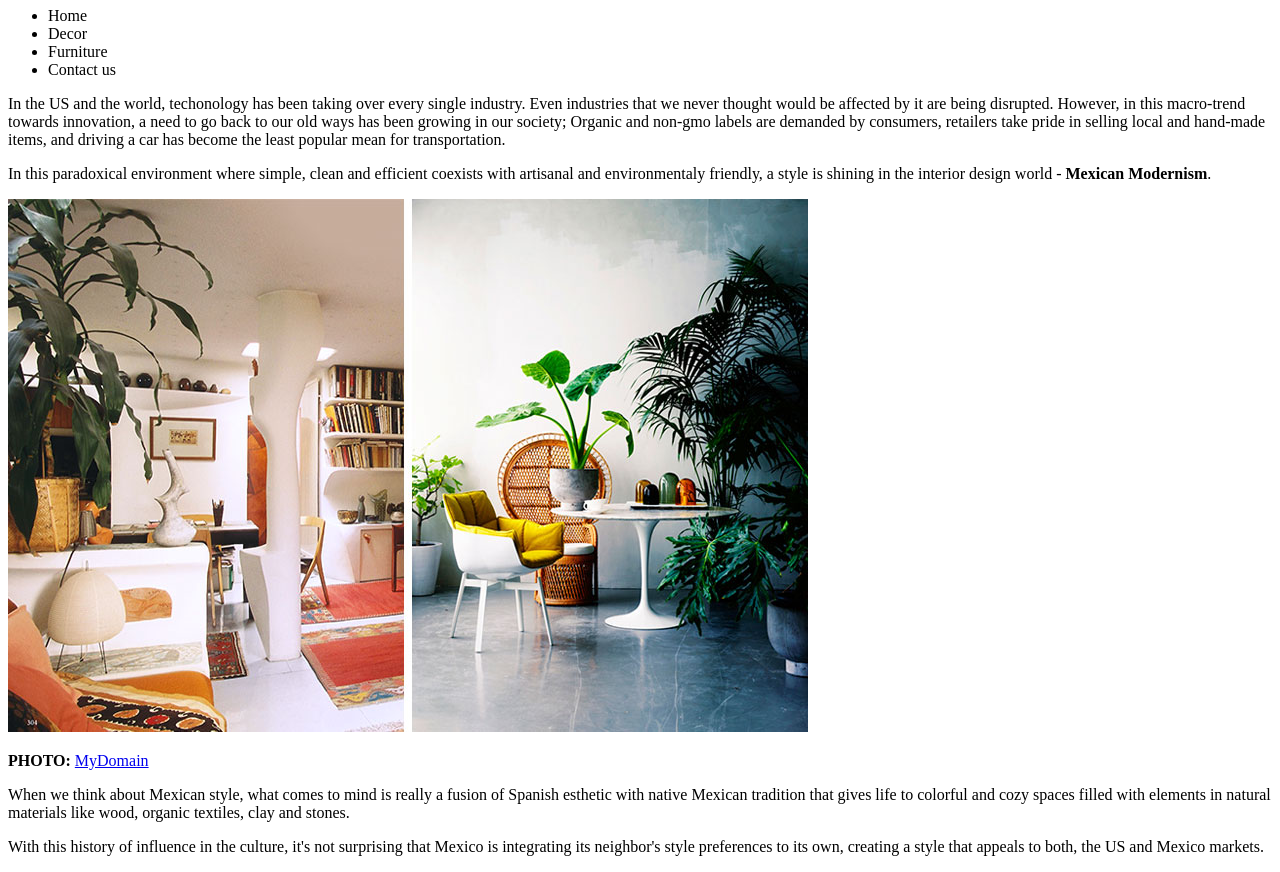
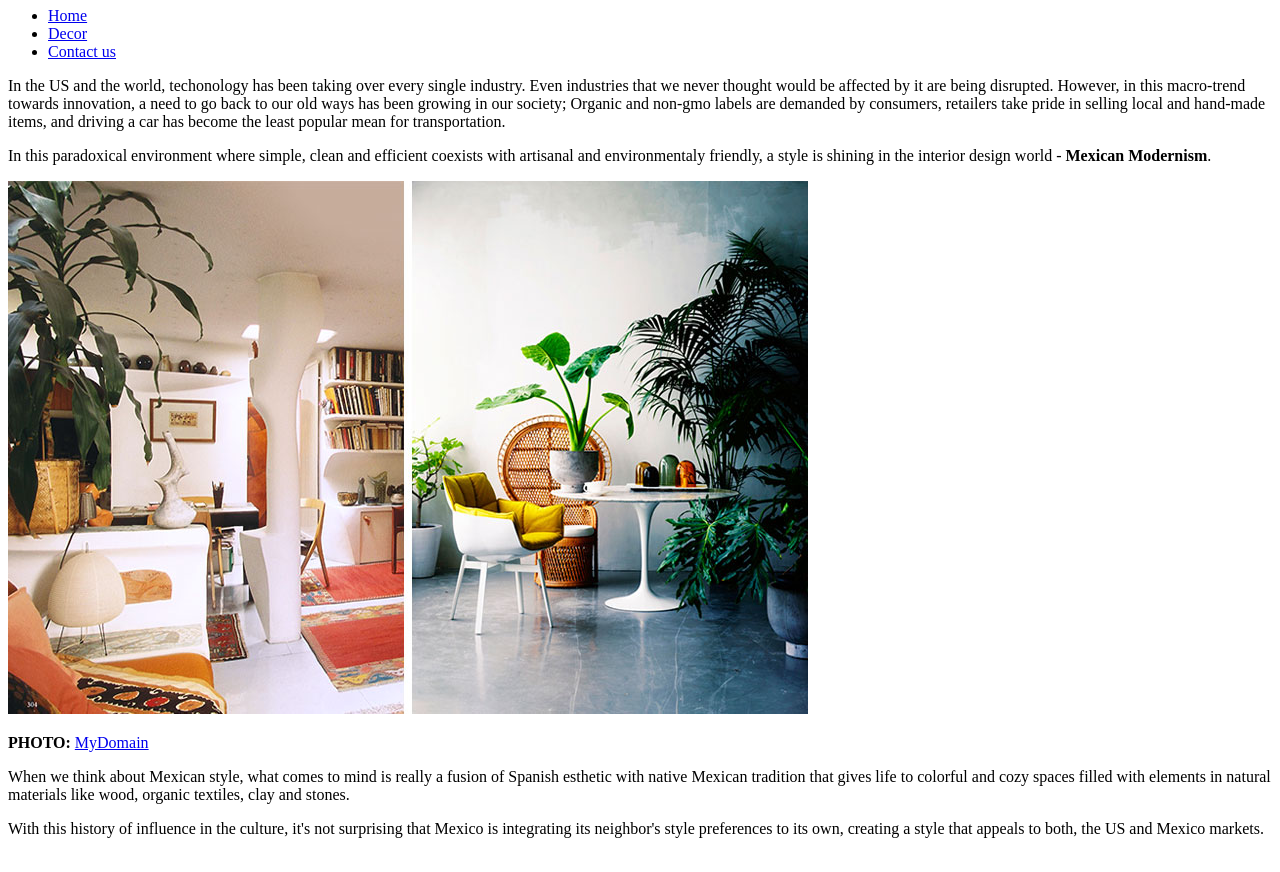
Before and after one commit to maluisar/maluisar.github.io, a plain HTML site: page index.html in a window 1280 px wide. Shown: the part 73-945 px from the top of the page. Drawn offline with Linux system fonts and the light colour scheme.

Commit message:
Create files for decor and contact-us pages

```diff
--- a/index.html
+++ b/index.html
@@ -8,10 +8,9 @@
     <h1>Mexican Modernism</h1>
     <nav>
       <ul>
-        <li>Home</li>
-        <li>Decor</li>
-        <li>Furniture</li>
-        <li>Contact us</li>
+        <li><a href="index.html">Home</a></li>
+        <li><a href="decor.html">Decor</a></li>
+        <li><a href="contact-us.html">Contact us</a></li>
       </ul>
     </nav>
   </header>
```
Also changed, not shown: contact-us.html (added), decor.html (added).
